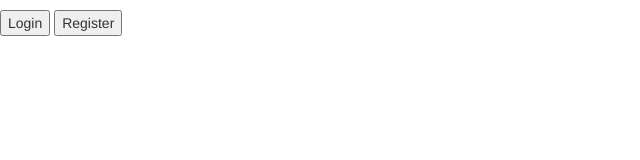
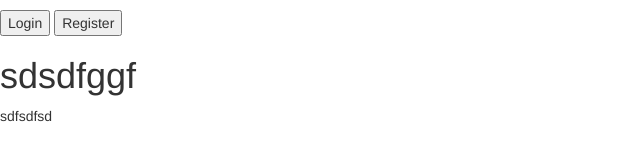
Before and after one commit to Mangaram28/angular, a plain HTML site: page myApp/index.html in a window 1280 px wide. Shown: the whole page, without its empty margins (0-640 px from the left). Drawn offline with nearby package versions, Linux system fonts and the light colour scheme; some packages are replaced by stand-ins of ours.

Commit message:
new change

```diff
--- a/myApp/index.html
+++ b/myApp/index.html
@@ -9,6 +9,9 @@
 
 <body >
     <div ng-view></div>
+
+    <h1>sdsdfggf</h1>
+    <div>sdfsdfsd</div>
     <script src='./script.js' type="text/javascript"></script>
 </body>
 </html>
```
